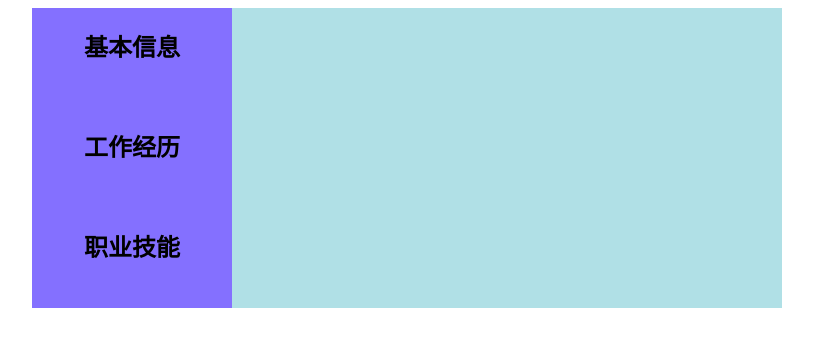
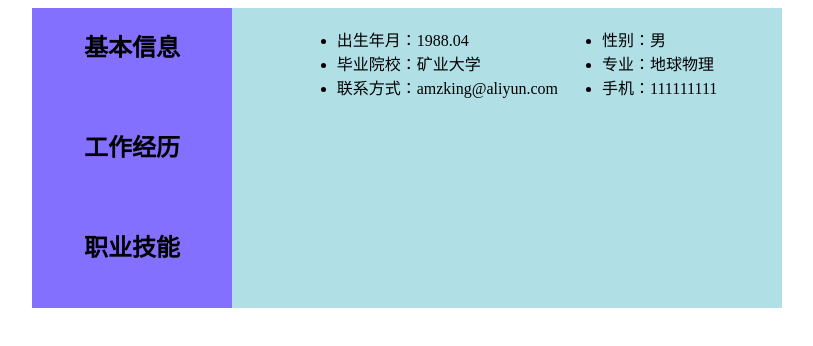
Before and after one commit to amzking/amzking.github.com, a plain HTML site: page index.html in a window 1280 px wide. Shown: the whole page, without its empty margins (233-1046 px from the left). Drawn offline with Linux system fonts and the light colour scheme.

Commit message:
Update index.html

```diff
--- a/index.html
+++ b/index.html
@@ -13,7 +13,24 @@
           <h2>基本信息</h2>
        </div>
        <div id="right">
-
+         <table>
+          <tr>
+            <td>
+              <ul>
+                <li>出生年月：1988.04</li>
+                <li>毕业院校：矿业大学</li>
+                <li>联系方式：amzking@aliyun.com</li>
+              </ul>
+            </td>
+            <td>
+              <ul>
+                <li>性别：男</li>
+                <li>专业：地球物理</li>
+                <li>手机：111111111</li>
+              </ul>
+            </td>
+          </tr>
+         </table>
        </div>
    </div>
 
```
